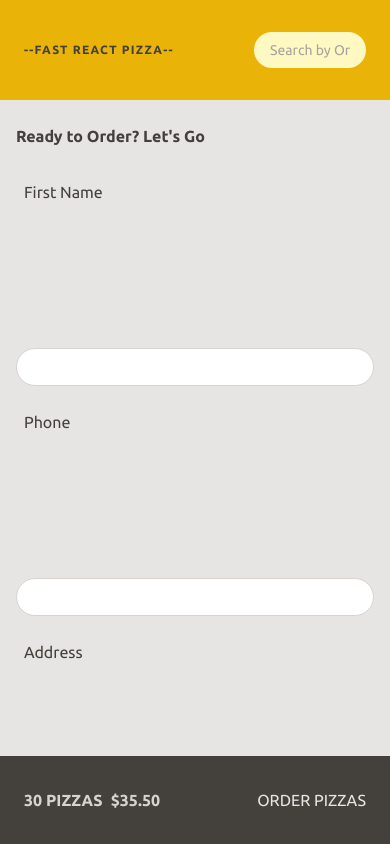
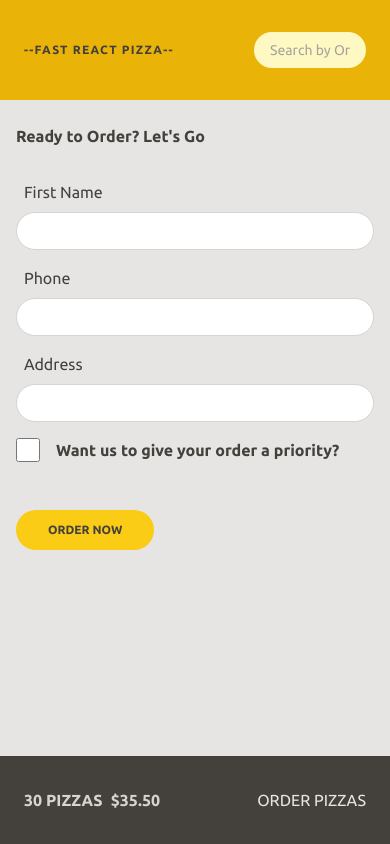
Before and after one commit to shivPosted/fast-react-pizza, a React (Vite) app: page /order/new in a window 390 px wide. Built offline with nearby package versions, Linux system fonts and the light colour scheme.

Commit message:
styling the create order with tailwind pt2

```diff
--- a/src/features/order/Createorder.jsx
+++ b/src/features/order/Createorder.jsx
@@ -45,8 +45,8 @@ function Createorder() {
       <h2 className="font-bold md:text-xl md:font-semibold mb-8">
         Ready to Order? Let's Go{" "}
       </h2>{" "}
-      <div className="flex flex-col  gap-2 md:flex-row md:items-center md:text-xl mb-6">
-        <label htmlFor="name" className="basis-40 ml-[0.5rem] md:ml-0">
+      <div className="flex flex-col  gap-2 md:flex-row md:items-center md:text-xl md:mb-6 mb-4">
+        <label htmlFor="name" className="sm:basis-40 ml-[0.5rem] md:ml-0">
           First Name
         </label>
         <input
@@ -57,15 +57,27 @@ function Createorder() {
           required
         />
       </div>
-      <div className="flex flex-col  gap-2 md:flex-row md:items-center md:text-xl mb-6">
-        <label htmlFor="phone" className="basis-40 ml-[0.5rem] md:ml-0">
+      <div className="flex flex-col mb-4  gap-2 md:flex-row md:items-center md:text-xl md:mb-6">
+        <label htmlFor="phone" className="sm:basis-40 ml-[0.5rem] md:ml-0">
           Phone
         </label>
-        <input className="input" name="phone" type="tel" id="phone" required />
-        {errorsIfAny?.phone && <p>{errorsIfAny.phone}</p>}
+        <div className="grow w-full">
+          <input
+            className="input"
+            name="phone"
+            type="tel"
+            id="phone"
+            required
+          />
+          {errorsIfAny?.phone && (
+            <p className="rounded-md mt-2 font-bold md:font-semibold text-xs text-red-500 bg-red-200 md:text-base px-2 py-1">
+              {errorsIfAny.phone}
+            </p>
+          )}
+        </div>
       </div>
-      <div className="flex flex-col  gap-2 md:flex-row md:items-center md:text-xl mb-6">
-        <label htmlFor="address" className="basis-40 ml-[0.5rem] md:ml-0">
+      <div className="flex flex-col mb-4  gap-2 md:flex-row md:items-center md:text-xl md:mb-6">
+        <label htmlFor="address" className="sm:basis-40 ml-[0.5rem] md:ml-0">
           Address
         </label>
         <input
```
